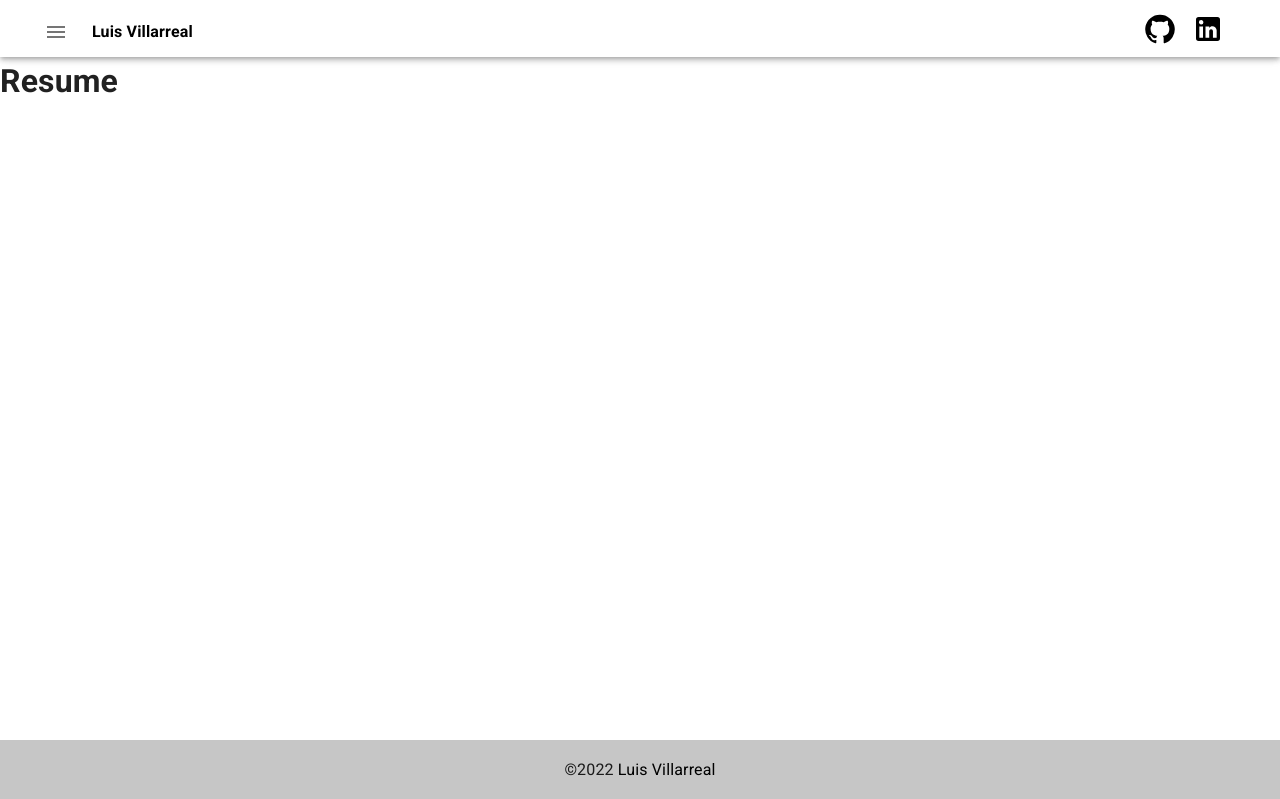
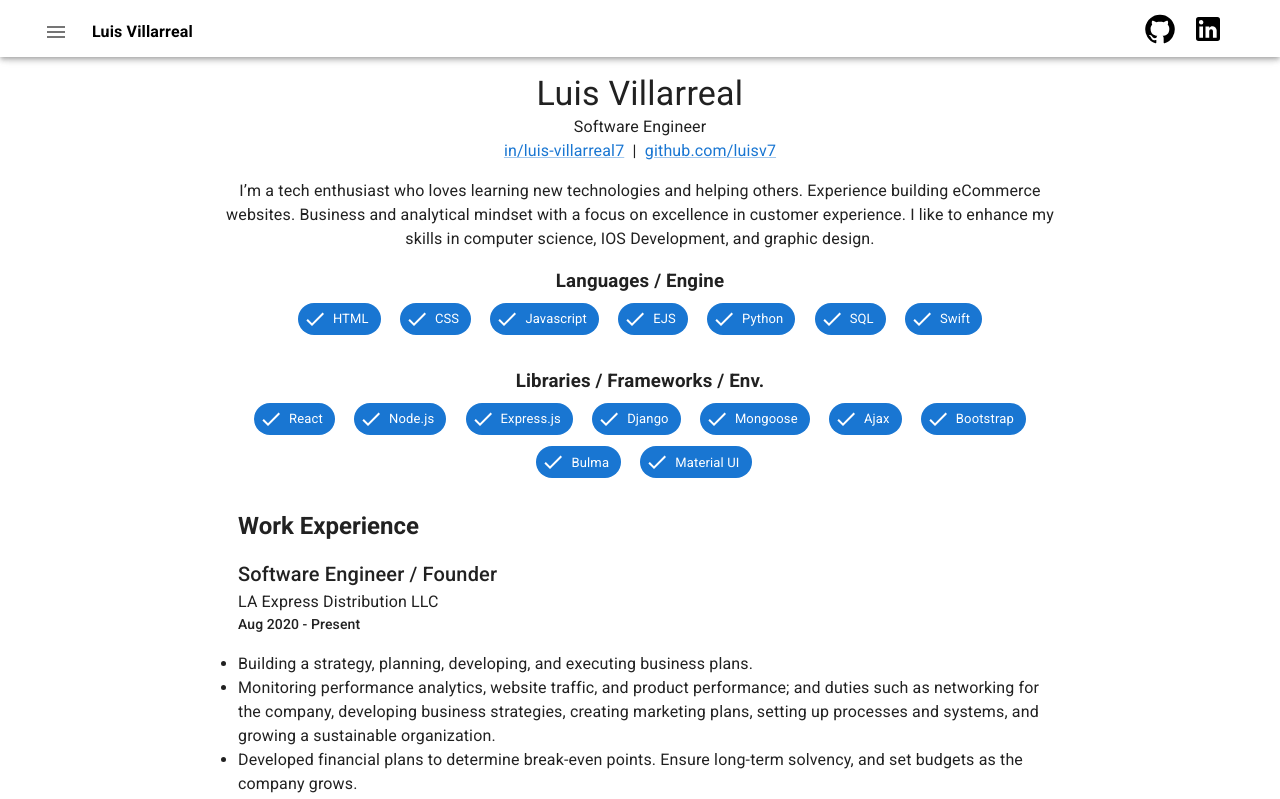
Before and after one commit to luisv7/portfolio, a React (Create React App) app: page /resume in a window 1280 px wide. Shown: the top 799 px of the page. Built offline with nearby package versions, Linux system fonts and the light colour scheme.

Commit message:
resume page

```diff
--- a/src/pages/Resume.js
+++ b/src/pages/Resume.js
@@ -1,5 +1,131 @@
+import { Typography, Container, Link, Stack, Chip, Button } from "@mui/material";
+import DoneIcon from "@mui/icons-material/Done";
+
 const Resume = () => {
-    return <h1>Resume</h1>
-}
+    return (
+        <Container
+            maxWidth="md"
+            className="center-container"
+            sx={{ p: "1rem" }}
+        >
+            <Typography component="h1" variant="h4">
+                Luis Villarreal
+            </Typography>
+            <Typography component="h2" variant="body1">
+                Software Engineer
+            </Typography>
+            <Typography component="p" variant="p" sx={{ display: "flex" }}>
+                <Link href="in/luis-villarreal7">in/luis-villarreal7</Link>
+                <Typography>&nbsp; | &nbsp;</Typography>
+                <Link href="github.com/luisv7">github.com/luisv7</Link>
+            </Typography>
+            <Typography
+                component="p"
+                variant="p"
+                align="center"
+                sx={{ mt: "1rem" }}
+            >
+                I’m a tech enthusiast who loves learning new technologies and
+                helping others. Experience building eCommerce websites. Business
+                and analytical mindset with a focus on excellence in customer
+                experience. I like to enhance my skills in computer science, IOS
+                Development, and graphic design.
+            </Typography>
+            <Stack spacing={1} alignItems="center" sx={{ m: "1rem 0" }}>
+                <Typography component="h3" variant="p">
+                    Languages / Engine
+                </Typography>
+                <Stack
+                    direction="row"
+                    spacing={1}
+                    sx={{
+                        display: "flex",
+                        justifyContent: "center",
+                        flexWrap: "wrap",
+                        gap: "0.7rem",
+                    }}
+                >
+                    <Chip label="HTML" color="primary" icon={<DoneIcon />} />
+                    <Chip label="CSS" color="primary" icon={<DoneIcon />} />
+                    <Chip
+                        label="Javascript"
+                        color="primary"
+                        icon={<DoneIcon />}
+                    />
+                    <Chip label="EJS" color="primary" icon={<DoneIcon />} />
+                    <Chip label="Python" color="primary" icon={<DoneIcon />} />
+                    <Chip label="SQL" color="primary" icon={<DoneIcon />} />
+                    <Chip label="Swift" color="primary" icon={<DoneIcon />} />
+                </Stack>
+            </Stack>
+            <Stack spacing={1} alignItems="center" sx={{ m: "1rem 0" }}>
+                <Typography component="h3" variant="p">
+                    Libraries / Frameworks / Env.
+                </Typography>
+                <Stack
+                    direction="row"
+                    spacing={1}
+                    sx={{
+                        display: "flex",
+                        justifyContent: "center",
+                        flexWrap: "wrap",
+                        gap: "0.7rem",
+                    }}
+                >
+                    <Chip label="React" color="primary" icon={<DoneIcon />} />
+                    <Chip label="Node.js" color="primary" icon={<DoneIcon />} />
+                    <Chip
+                        label="Express.js"
+                        color="primary"
+                        icon={<DoneIcon />}
+                    />
+                    <Chip label="Django" color="primary" icon={<DoneIcon />} />
+                    <Chip label="Mongoose" color="primary" icon={<DoneIcon />} />
+                    <Chip label="Ajax" color="primary" icon={<DoneIcon />} />
+                    <Chip label="Bootstrap" color="primary" icon={<DoneIcon />} />
+                    <Chip label="Bulma" color="primary" icon={<DoneIcon />} />
+                    <Chip label="Material UI" color="primary" icon={<DoneIcon />} />
+                </Stack>
+            </Stack>
+            <Container sx={{mt: "1rem"}}>
+                <Typography component="h3" variant="h5" sx={{mb: "1rem", fontWeight: "600"}}>
+                    Work Experience
+                </Typography>
+                <Typography component="h4" variant="h6">
+                    Software Engineer / Founder
+                </Typography>
+                <Typography component="p" variant="body1">
+                    LA Express Distribution LLC
+                </Typography>
+                <Typography component="p" variant="subtitle2">
+                    Aug 2020 - Present
+                </Typography>
+                <Typography component="p" variant="p" sx={{mt: "1rem"}}>
+                    <ul>
+                        <li>Building a strategy, planning, developing, and executing business plans.</li>
+                        <li>Monitoring performance analytics, website traffic, and product performance; and duties such as networking for the company, developing business strategies, creating marketing plans, setting up processes and systems, and growing a sustainable organization.</li>
+                        <li>Developed financial plans to determine break-even points. Ensure long-term solvency, and set budgets as the company grows.</li>
+                        <li>Create, plan, design, and maintain an e-commerce website.</li>
+                    </ul>
+                </Typography>
+                <Typography component="p" variant="p" sx={{ mt: "1rem" }}>
+                    Website:&nbsp;
+                    <Link href="https://www.laexpressdistribution.com">
+                    www.laexpressdistribution.com
+                    </Link>
+                </Typography>
+                <Link href={require("../docs/Resume-nd.pdf")} target="blank" underline="none">
+                    <Button
+                        variant="contained"
+                        size="medium"
+                        sx={{ mt: "1rem" }}
+                    >
+                        View Entire Resume
+                    </Button>
+                </Link>
+            </Container>
+        </Container>
+    );
+};
 
 export default Resume;
```
